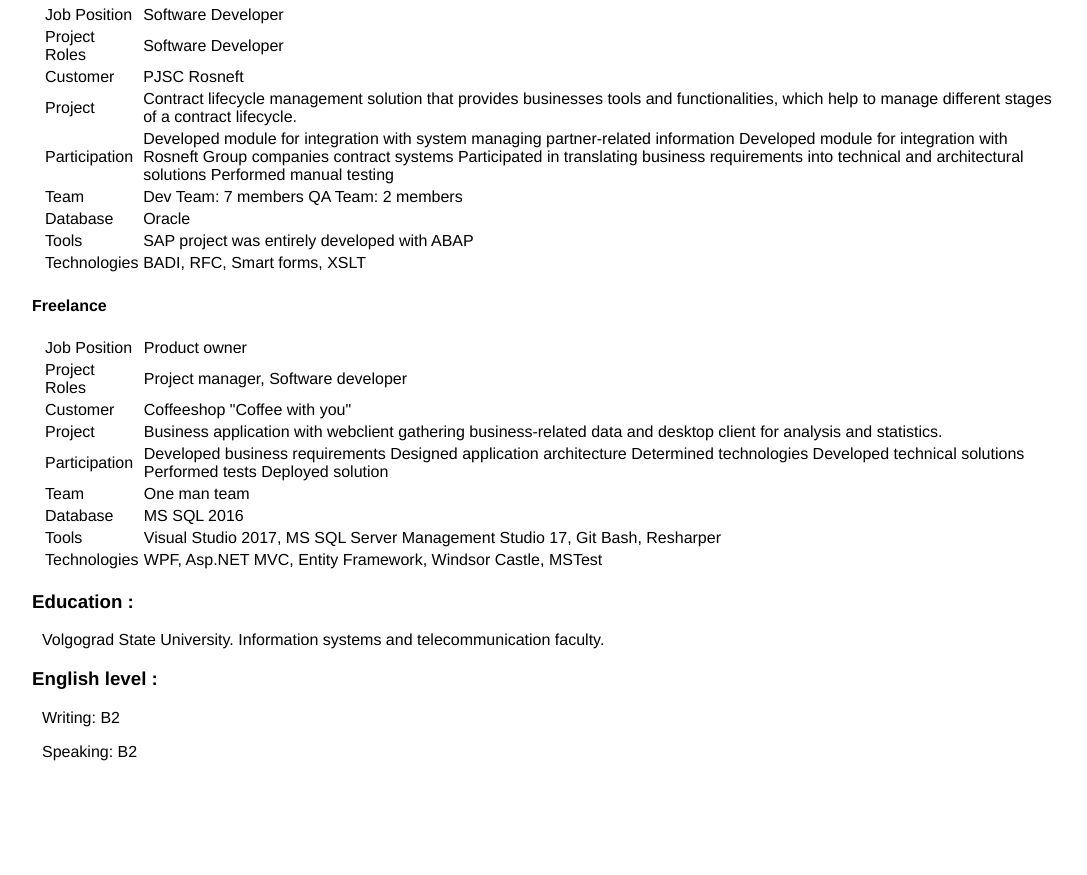
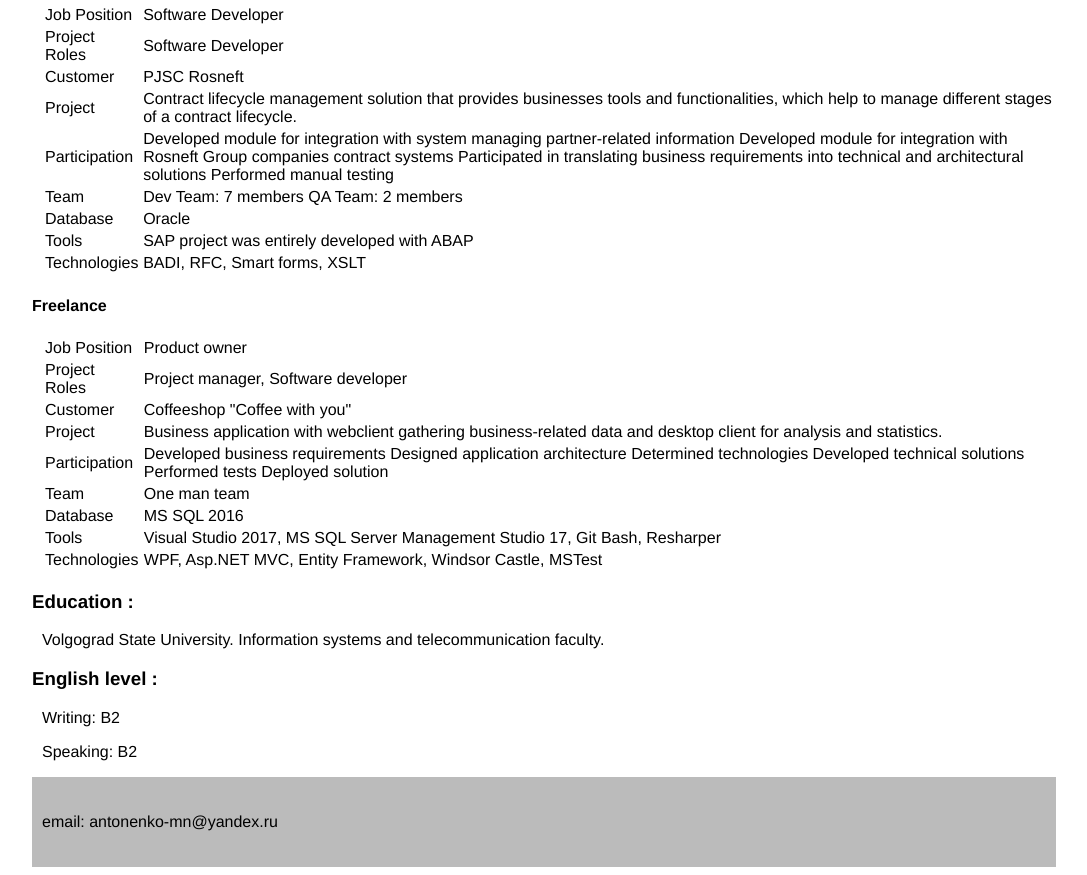
Before and after one commit to Antonenko-Max/Antonenko-Max.github.io, a plain HTML site: page rsschool-2019Q1-cv/index.html in a window 1280 px wide. Shown: the part 738-1613 px from the top of the page, without its empty margins (96-1183 px from the left). Before the commit the page ends 1515 px from the top, so only its background shows below. Drawn offline with Linux system fonts and the light colour scheme.

Commit message:
feat: add footer

```diff
--- a/rsschool-2019Q1-cv/index.html
+++ b/rsschool-2019Q1-cv/index.html
@@ -144,6 +144,9 @@
     <p>Writing: B2</p>
     <p>Speaking: B2</p>
   </section>
+  <footer>
+    <p>email: antonenko-mn@yandex.ru</p>
+  </footer>
 </body>
 
 </html>
--- a/rsschool-2019Q1-cv/style.css
+++ b/rsschool-2019Q1-cv/style.css
@@ -1,4 +1,4 @@
-header, section {
+header, section, footer {
   max-width: 1024px;
   margin: 0 auto;
 }
@@ -7,8 +7,12 @@ header, section {
   font-family: Helvetica, Arial, sans-serif;
 }
 
-header {
+header, footer {
   background: #bbb;
+}
+
+footer {
+  padding: 20px 0;
 }
 
 p, table, img {
```
